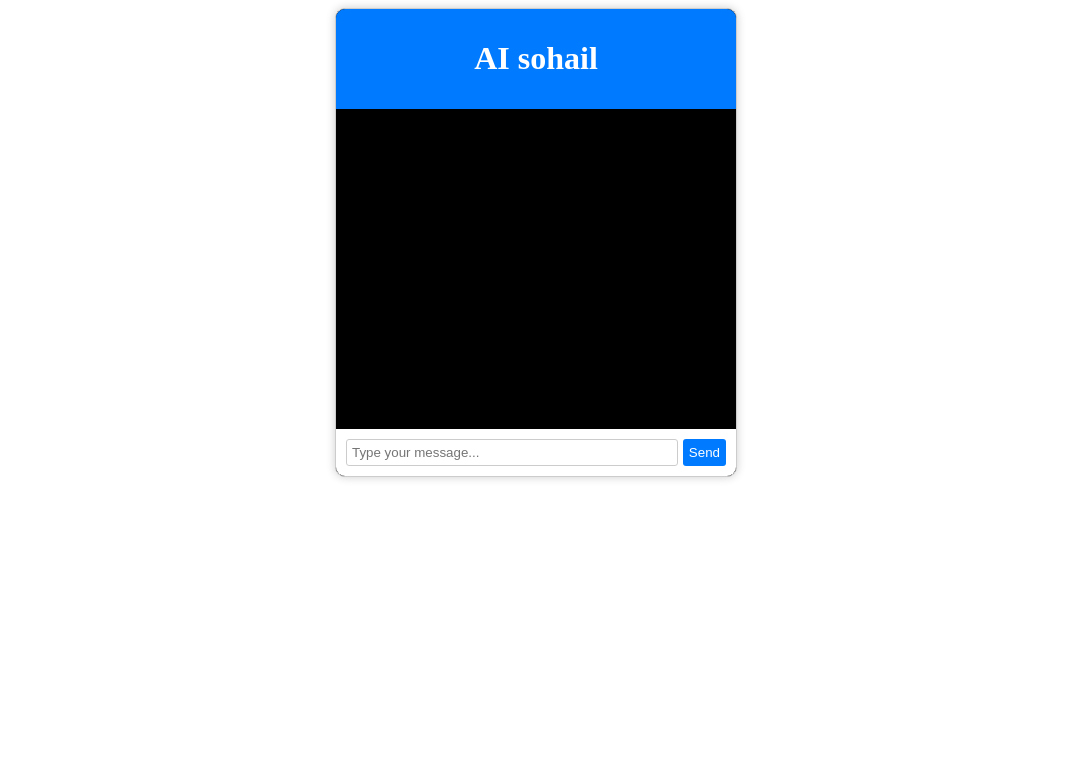
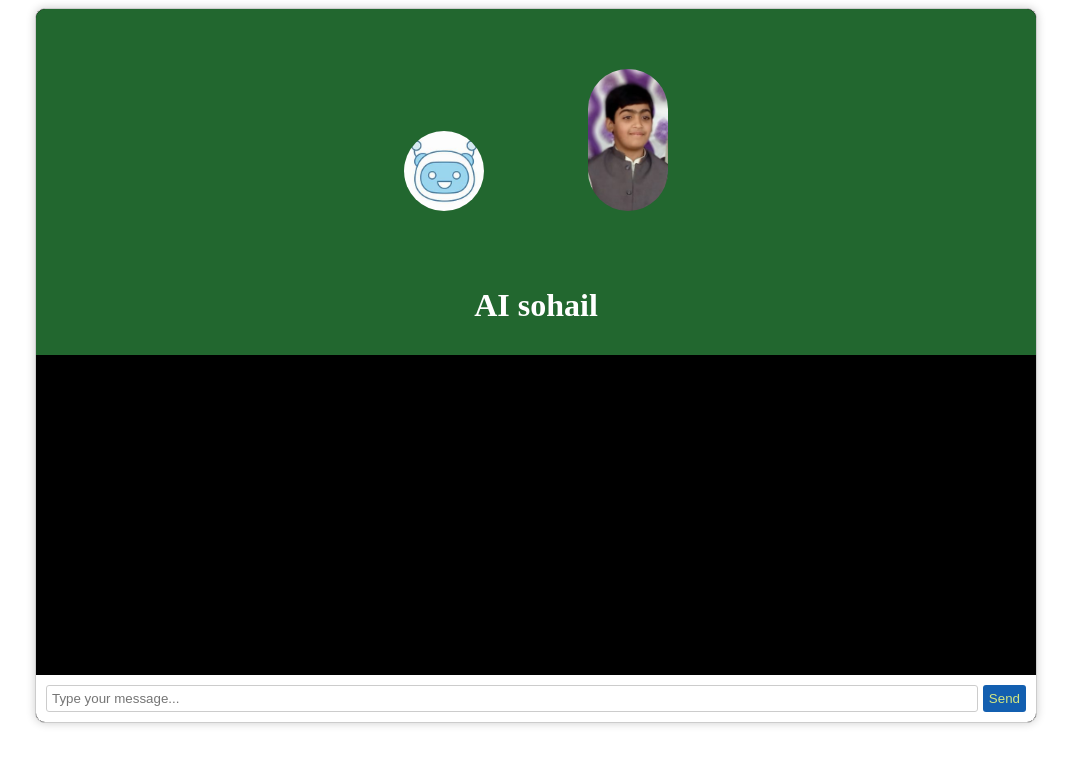
Before and after one commit to sohailahmad2308/chatgpt, a plain HTML site: page index.html in a window 1280 px wide. Shown: the whole page, without its empty margins (104-1175 px from the left). Drawn offline with Linux system fonts and the light colour scheme.

Commit message:
my chatbot

```diff
--- a/index.html
+++ b/index.html
@@ -1,3 +1,4 @@
+
 <!DOCTYPE html>
 <html lang="en">
 <head>
@@ -9,6 +10,8 @@
 <body>
     <div class="chat-container">
         <div class="chat-header">
+            <img class="poto" src="./img/chat bot menu.jpg" alt="menu">
+            <img class="poto" src="./img/sohail img.jpg"  alt="poto">
             <h1>AI sohail</h1>
         </div>
         <div class="chat-box" id="chat-box">
--- a/styles.css
+++ b/styles.css
@@ -1,6 +1,7 @@
+
 /* Chat container */
 .chat-container {
-    max-width: 400px;
+    max-width: 1000px;
     margin: 0 auto;
     background-color: black;
     color: white;
@@ -12,8 +13,8 @@
 
 /* Chat header */
 .chat-header {
-    background-color: #007BFF;
-    color: #fff;
+    background-color: #22672f;
+    color: #ffffff;
     padding: 10px;
     text-align: center;
 }
@@ -61,9 +62,15 @@ input[type="text"] {
 }
 
 button {
-    background-color: #007BFF;
-    color: #fff;
+    background-color: #135fb0;
+    color: #d4e781;
     border: none;
     border-radius: 3px;
     cursor: pointer;
 }
+.poto{
+    width: 80px;
+    grid: 100px;
+    border-radius: 50px;
+    margin: 50px;
+}
```
Also changed, not shown: img/chat bot menu.jpg (added), img/sohail img.jpg (added).
